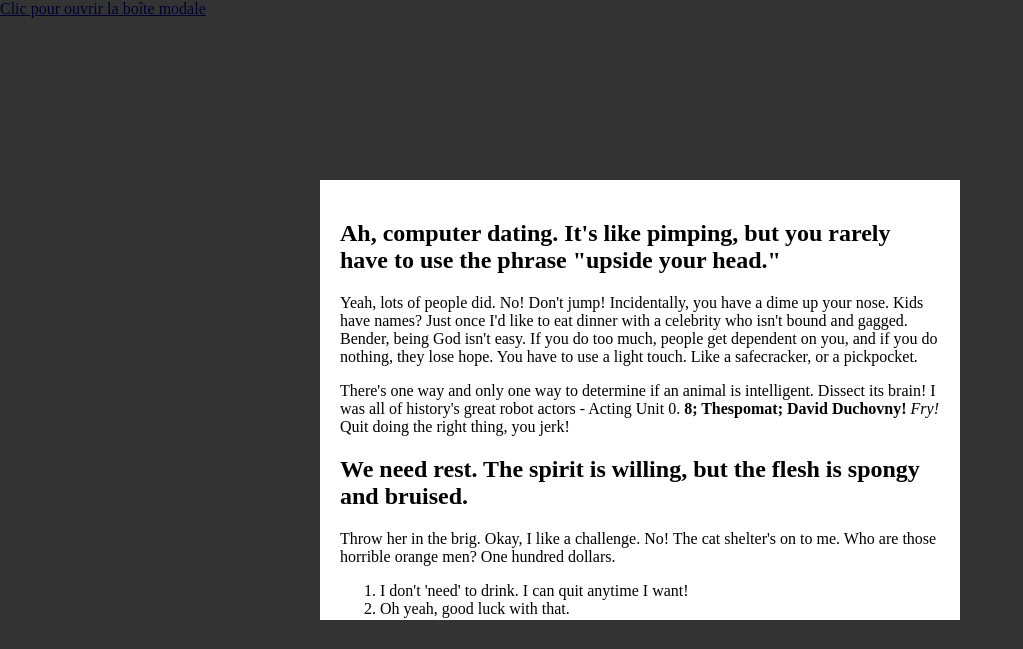
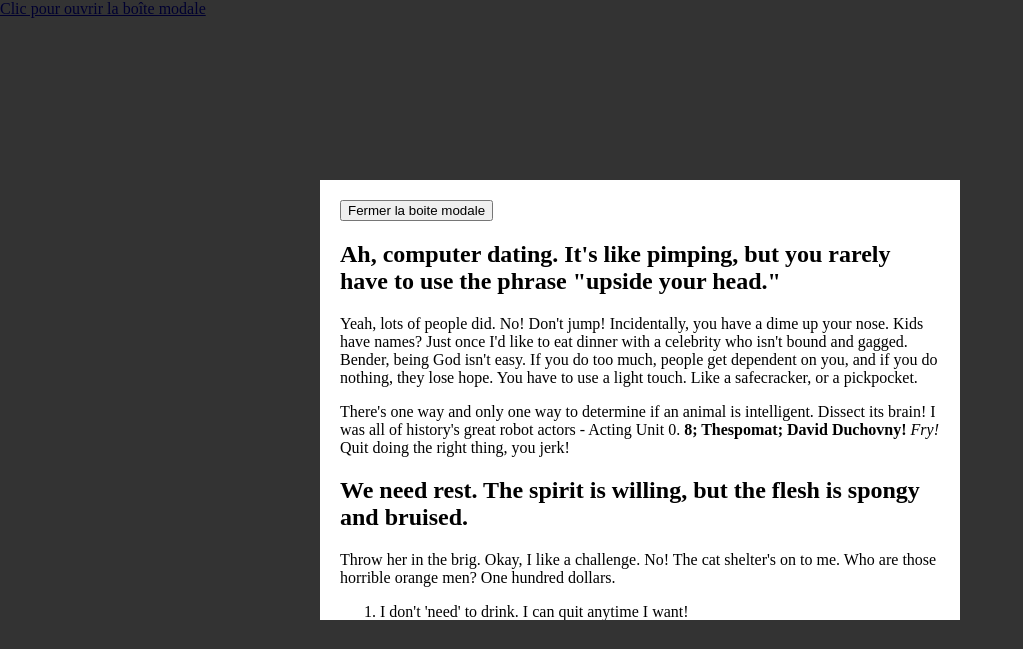
Before and after one commit to CodeurCopieur/Creer-une-fenetre-modale, a plain HTML site: page index.html in a window 1280 px wide. Both pictures are taken after a click on the link "Clic pour ouvrir la boîte modale". Shown: the whole page, without its empty margins (0-1023 px from the left). Drawn offline with Linux system fonts and the light colour scheme.

Commit message:
Update index.html
ajout des class 'js-modal-stop' et ' js-modal-close'

```diff
--- a/index.html
+++ b/index.html
@@ -13,7 +13,8 @@
 
     <!-- fenetre modale -->
     <aside id="modal1" class="modal" aria-hidden="true" role="dialog" aria-labelledby="titlemodal" style="display: none">
-        <div class="modal-wrapper">
+        <div class="modal-wrapper js-modal-stop">
+            <button class="js-modal-close">Fermer la boite modale</button>
             <h1 id="titlemodal">Ah, computer dating. It's like pimping, but you rarely have to use the phrase "upside your head."</h1>
             <p>Yeah, lots of people did. No! Don't jump! Incidentally, you have a dime up your nose. Kids have names? Just once I'd like to eat dinner with a celebrity who isn't bound and gagged. Bender, being God isn't easy. If you do too much, people get dependent on you, and if you do nothing, they lose hope. You have to use a light touch. Like a safecracker, or a pickpocket.</p>
             <p>There's one way and only one way to determine if an animal is intelligent. Dissect its brain! I was all of history's great robot actors - Acting Unit 0. <strong>8; Thespomat; David Duchovny!</strong> <em> Fry!</em> Quit doing the right thing, you jerk!</p>
```
